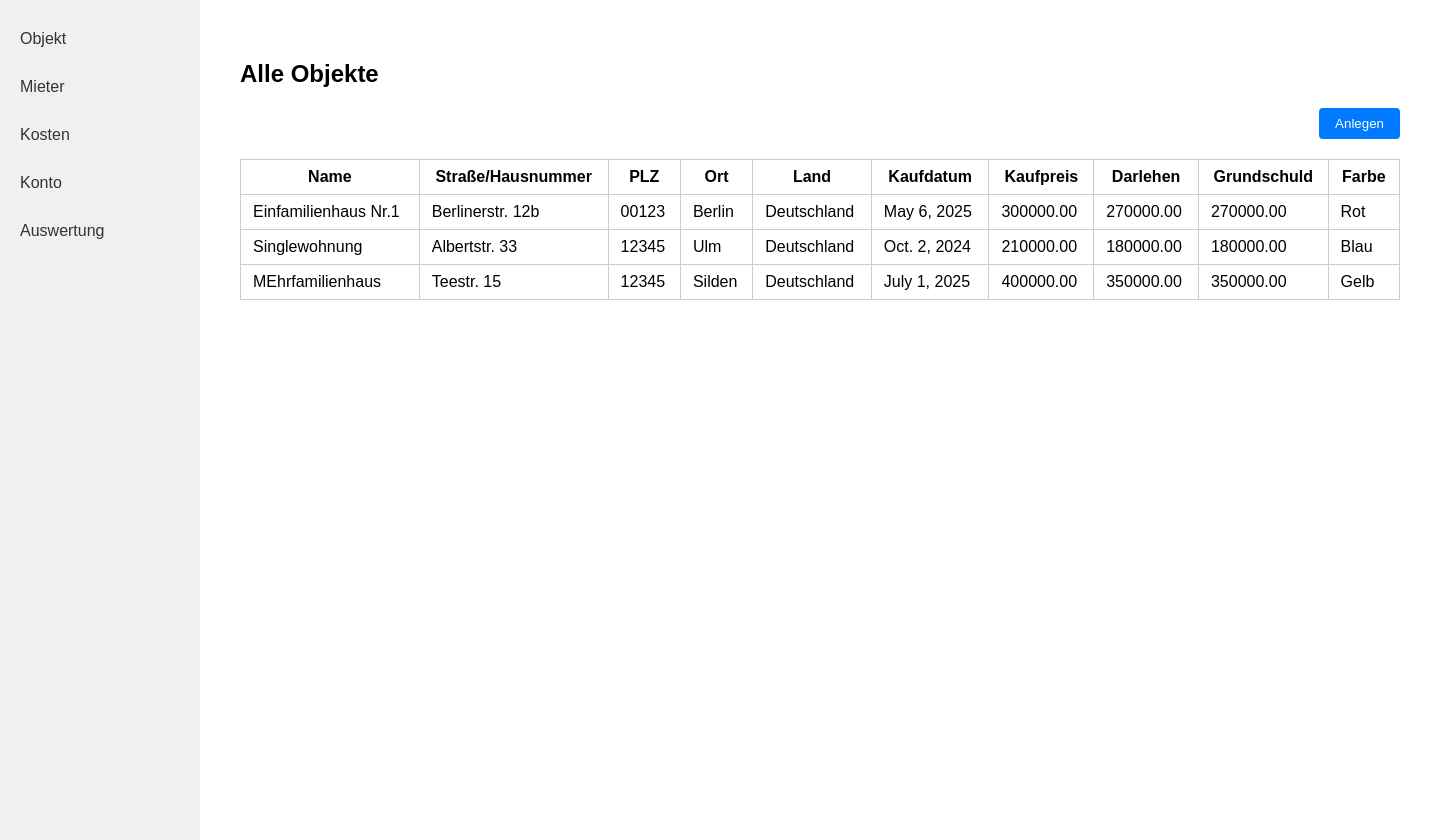
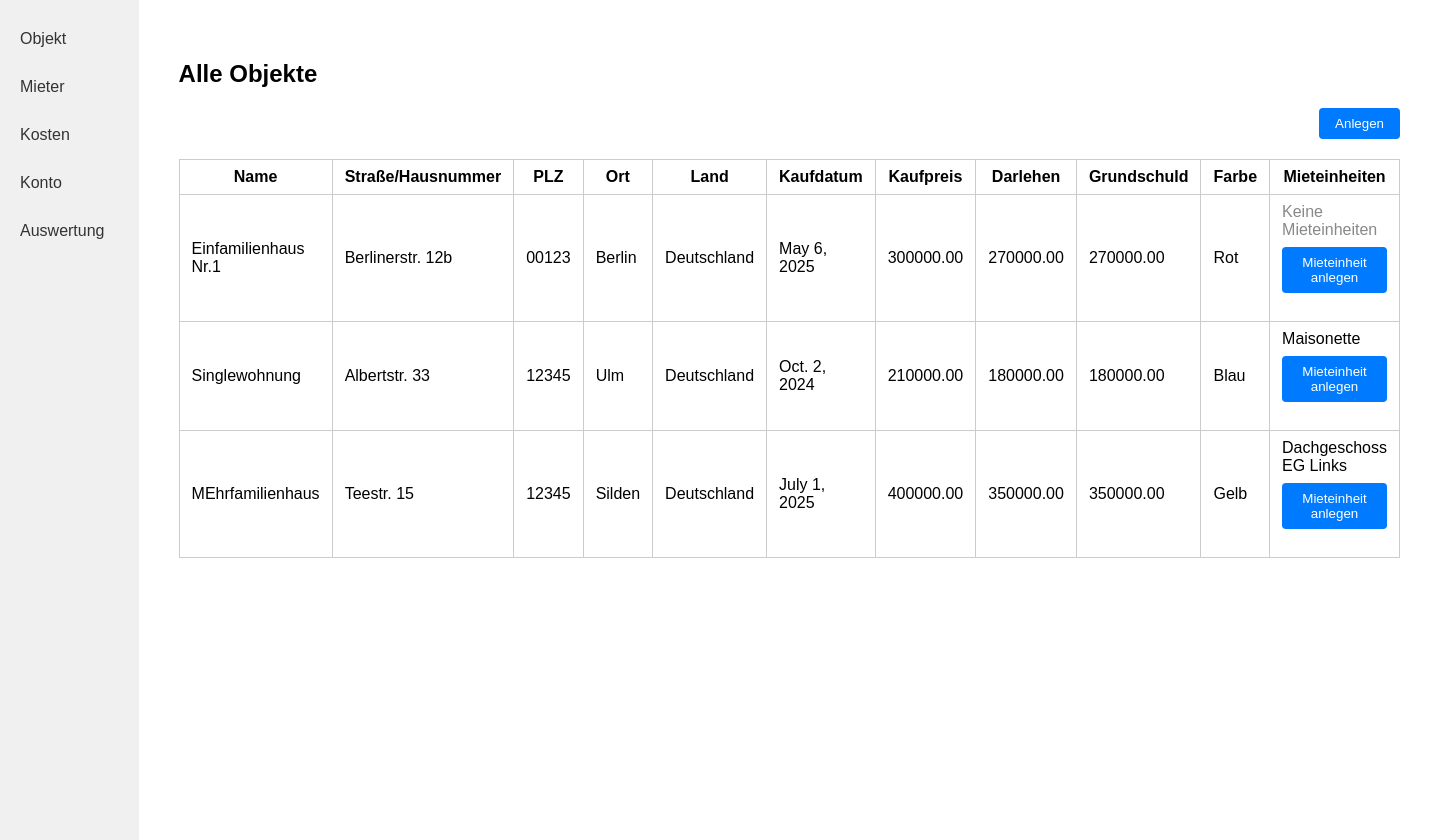
Before and after one commit to JonnyDKahle/kostenpruefung-mietobjekte, a Django app: page / in a window 1440 px wide. Run offline with Django 4.2, Linux system fonts and the light colour scheme; data comes from the database, SQL or seed files in the repository; both versions use the stored data as it was after the commit.

Commit message:
Add Mieteinheit crete view and update Mietobjekt display

```diff
--- a/kostenpruefung_mietobjekte_app/templates/kostenpruefung_mietobjekte_app/objekt_index.html
+++ b/kostenpruefung_mietobjekte_app/templates/kostenpruefung_mietobjekte_app/objekt_index.html
@@ -32,6 +32,7 @@
                 <th>Darlehen</th>
                 <th>Grundschuld</th>
                 <th>Farbe</th>
+                <th>Mieteinheiten</th> <!-- New column -->
             </tr>
             {% for o in objekte %}
             <tr>
@@ -45,10 +46,20 @@
                 <td>{{ o.darlehen }}</td>
                 <td>{{ o.grundschuld }}</td>
                 <td>{{ o.get_farbe_display }}</td>
+                <td>
+                    {% for einheit in o.mieteinheiten.all %}
+                        {{ einheit.name }}<br>
+                    {% empty %}
+                        <span style="color: #888;">Keine Mieteinheiten</span><br>
+                    {% endfor %}
+                    <form action="{% url 'mieteinheit_create' o.id %}" method="get" style="margin-top: 8px;">
+                        <button class="action-btn" type="submit">Mieteinheit anlegen</button>
+                    </form>
+                </td>
             </tr>
             {% empty %}
             <tr>
-                <td colspan="10">Keine Objekte vorhanden.</td>
+                <td colspan="11">Keine Objekte vorhanden.</td>
             </tr>
             {% endfor %}
         </table>
--- a/kostenpruefung_mietobjekte_app/urls.py
+++ b/kostenpruefung_mietobjekte_app/urls.py
@@ -1,12 +1,14 @@
 from django.urls import path
 from .views import objekt_index, mieter, rechnungen, kostenarten, lieferanten, konto
 from .views import mietobjekt_create, rechnung_create, rechnungsart_create, lieferant_create, konto_create
+from .views import mieteinheit_create
 
 
 
 urlpatterns = [
     path('', objekt_index, name='objekt_index'),
     path('mietobjekt/create/', mietobjekt_create, name='mietobjekt_create'),
+    path('mieteinheit/create/<int:mietobjekt_id>/', mieteinheit_create, name='mieteinheit_create'),
     path('mieter/', mieter, name='mieter'),
     path('rechnungen/', rechnungen, name='rechnungen'),
     path('rechnung/create/', rechnung_create, name='rechnung_create'),
--- a/kostenpruefung_mietobjekte_app/views.py
+++ b/kostenpruefung_mietobjekte_app/views.py
@@ -1,8 +1,8 @@
 from django.shortcuts import render, redirect
 from django.http import HttpResponse
 from django.db.models import Prefetch
-from .models import Mietobjekt, Mieter, Rechnung, Rechnungsart, Lieferant, Konto
-from .forms import MietobjektForm, RechnungForm, RechnungsartForm, LieferantForm, KontoForm
+from .models import Mietobjekt, Mieter, Rechnung, Rechnungsart, Lieferant, Konto, Mieteinheit
+from .forms import MietobjektForm, RechnungForm, RechnungsartForm, LieferantForm, KontoForm, MieteinheitForm
 
 # Create your views here.
 
@@ -21,6 +21,19 @@ def mietobjekt_create(request):
     else:
         form = MietobjektForm()
     return render(request, 'kostenpruefung_mietobjekte_app/mietobjekt_form.html', {'form': form})
+
+def mieteinheit_create(request, mietobjekt_id):
+    mietobjekt = Mietobjekt.objects.get(id=mietobjekt_id)
+    if request.method == 'POST':
+        form = MieteinheitForm(request.POST)
+        if form.is_valid():
+            mieteinheit = form.save(commit=False)
+            mieteinheit.mietobjekt = mietobjekt  # Prefill and hide from user
+            mieteinheit.save()
+            return redirect('objekt_index')
+    else:
+        form = MieteinheitForm()
+    return render(request, 'kostenpruefung_mietobjekte_app/mieteinheit_form.html', {'form': form, 'mietobjekt': mietobjekt})
 
 def mieter(request):
     mieter = Mieter.objects.all()
```
Also changed, not shown: kostenpruefung_mietobjekte_app/forms.py (+6 -1 lines), kostenpruefung_mietobjekte_app/templates/kostenpruefung_mietobjekte_app/mieteinheit_form.html (added, +20 -0 lines), db.sqlite3.
